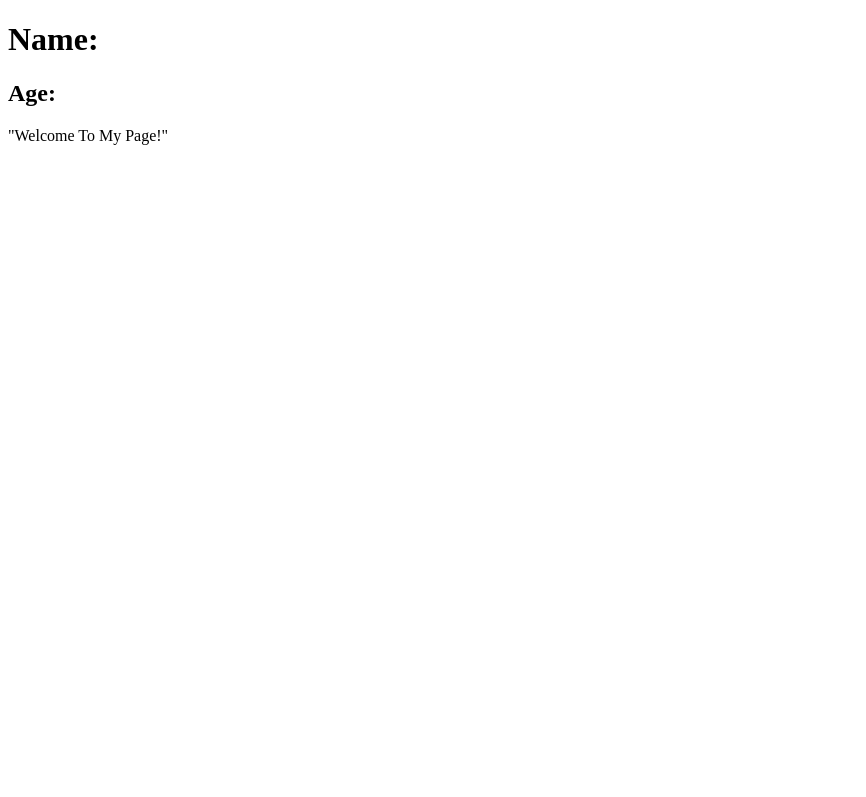
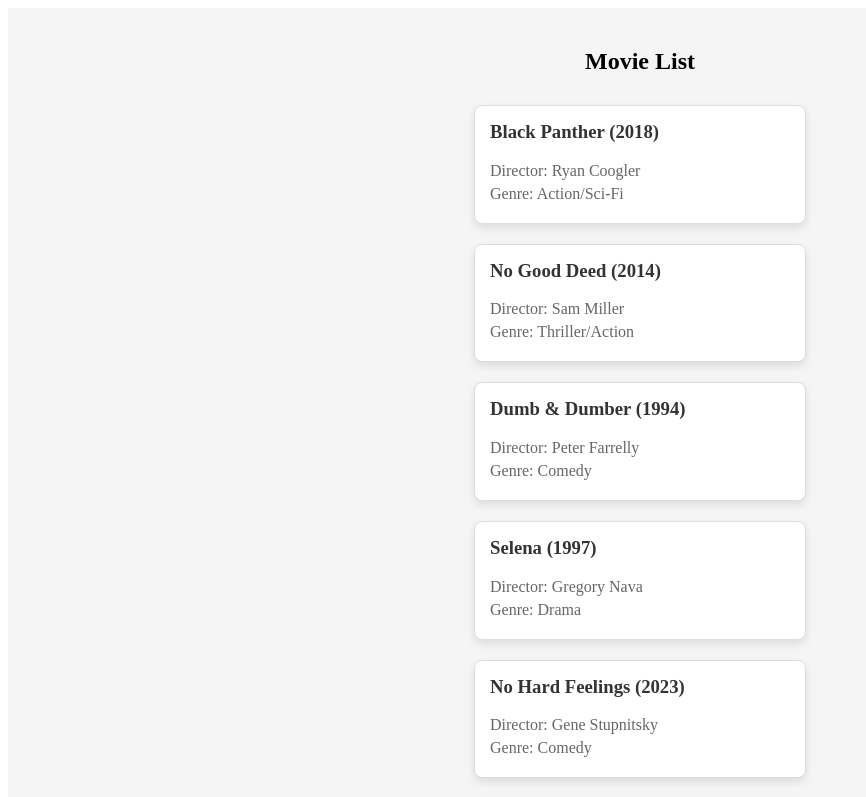
Before and after one commit to W0685475/Chris-Jamo-Learning-Angular, an Angular app: page / in a window 1280 px wide. Shown: the top 797 px of the page, without its empty margins (0-866 px from the left). Built offline with nearby package versions, Linux system fonts and the light colour scheme.

Commit message:
Assignment 2 is finished with html/css.

```diff
--- /dev/null
+++ b/src/app/Shared/Modules/movie.ts
@@ -0,0 +1,8 @@
+export interface Movie {
+  id: number;
+  title: string;
+  director: string;
+  releaseYear: number;
+  genre: string;
+  rating?: number;
+}
--- a/src/app/app.component.css
+++ b/src/app/app.component.css
@@ -0,0 +1,55 @@
+.container {
+  display: flex;
+  flex-direction: column;
+  align-items: center;
+  padding: 20px;
+  background-color: #f5f5f5;
+  min-height: 100vh;
+}
+
+  .movie-card {
+     background: #ffffff;
+     border: 1px solid #ddd;
+     border-radius: 8px;
+     box-shadow: 0 4px 8px rgba(0, 0, 0, 0.1);
+     margin: 10px;
+     padding: 15px;
+     max-width: 300px;
+     width: 100%;
+     transition: box-shadow 0.3s, background-color 0.3s;
+
+   &:hover {
+     background-color: #f0f0f0;
+     box-shadow: 0 6px 12px rgba(0, 0, 0, 0.2);
+   }
+   }
+
+   .movie-card h3 {
+     margin-top: 0;
+     color: #333;
+   }
+
+   .movie-card p {
+     margin: 5px 0;
+     color: #666;
+   }
+
+   .movie-card p:nth-of-type(3) {
+     font-weight: bold;
+   }
+
+   .update-button {
+     background-color: #007bff;
+     border: none;
+     border-radius: 5px;
+     color: #ffffff;
+     cursor: pointer;
+     font-size: 14px;
+     padding: 10px 15px;
+     margin-top: 10px;
+     transition: background-color 0.3s;
+
+   &:hover {
+     background-color: #0056b3;
+   }
+   }
--- a/src/app/app.component.html
+++ b/src/app/app.component.html
@@ -1,5 +1,12 @@
-<h1>
-  Name: {{firstName}}
-</h1>
-<h2>Age: {{age}}</h2>
-<p>"Welcome To My Page!"</p>
+<!-- Main container for the movie list -->
+<div class="container">
+  <h2>Movie List</h2>
+
+  <!-- Loop through each movie using *ngFor -->
+  <div *ngFor="let movie of movies" class="movie-card">
+    <!-- Display movie title and release year -->
+    <h3>{{ movie.title }} ({{ movie.releaseYear }})</h3>
+    <p>Director: {{ movie.director }}</p>
+    <p>Genre: {{ movie.genre }}</p>
+  </div>
+</div>
--- a/src/app/app.component.ts
+++ b/src/app/app.component.ts
@@ -1,15 +1,26 @@
 import { Component } from '@angular/core';
 import { RouterOutlet } from '@angular/router';
-
+import {JsonPipe, NgForOf} from "@angular/common";
+import {Movie} from "./Shared/Modules/movie";
 
 @Component({
   selector: 'app-root',
   standalone: true,
-  imports: [RouterOutlet],
+  imports: [RouterOutlet, JsonPipe, NgForOf],
   templateUrl: './app.component.html',
   styleUrl: './app.component.css'
 })
 export class AppComponent {
   title = 'Chris-Jamo-Learning-Angular';
 
+  // Create an array of movies using the Movie interface
+  movies: Movie[] = [
+    { id: 1, title: 'Black Panther', director: 'Ryan Coogler', releaseYear: 2018, genre: 'Action/Sci-Fi', rating: 7.3 },
+    { id: 2, title: 'No Good Deed', director: 'Sam Miller', releaseYear: 2014, genre: 'Thriller/Action', rating: 5.6 },
+    { id: 3, title: 'Dumb & Dumber', director: 'Peter Farrelly', releaseYear: 1994, genre: 'Comedy' },
+    { id: 4, title: 'Selena', director: 'Gregory Nava', releaseYear: 1997, genre: 'Drama', rating: 6.9 },
+    { id: 5, title: 'No Hard Feelings', director: 'Gene Stupnitsky', releaseYear: 2023, genre: 'Comedy', rating: 6.4 },
+    { id: 6, title: 'Dirty Dancing', director: 'Emile Ardolino', releaseYear: 1987, genre: 'Romance/Dance', rating: 7.1 }
+  ];
+
 }
```
